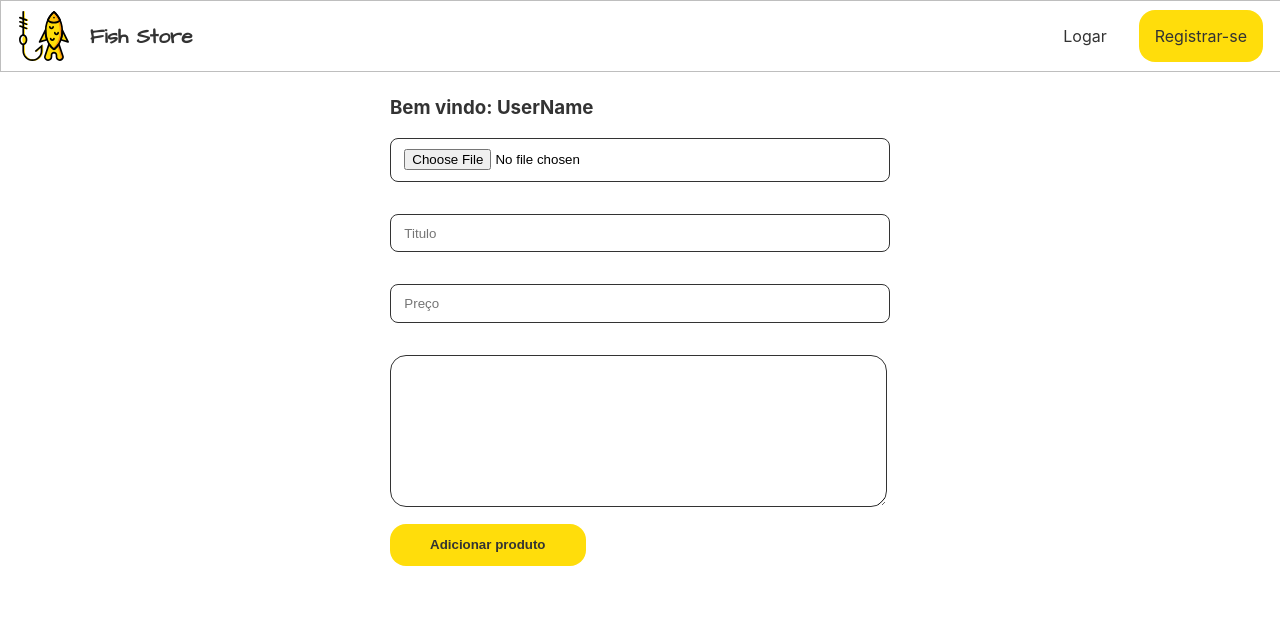
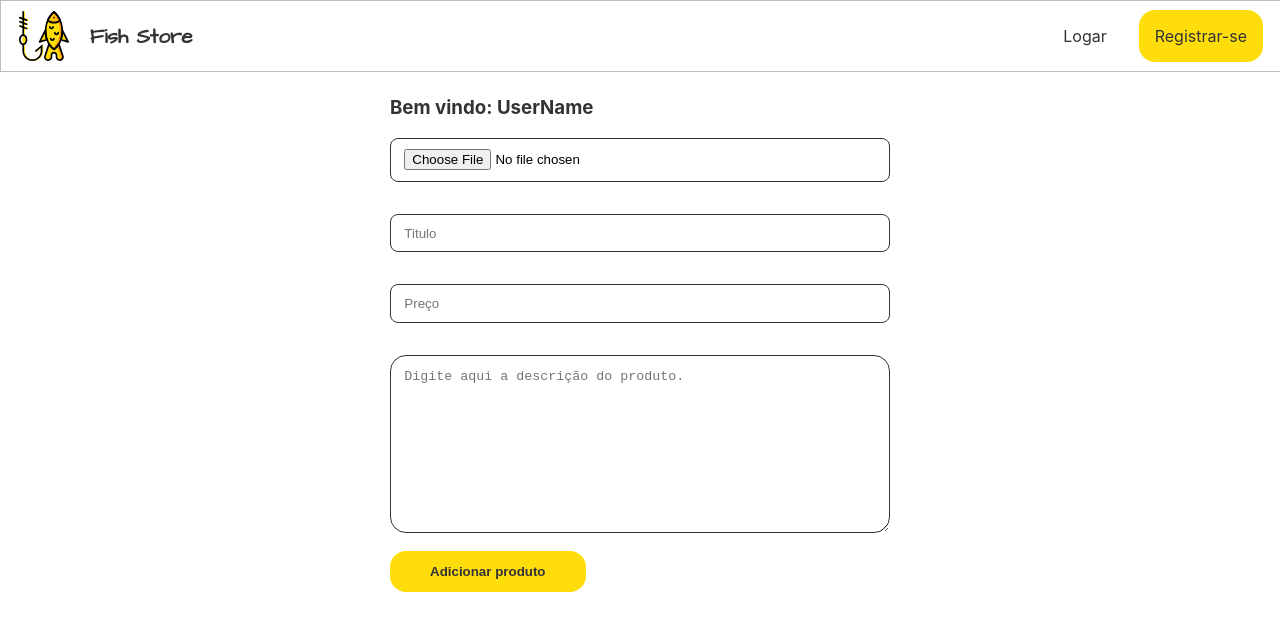
Before and after one commit to marlon307/teste-coinsure, a React (Create React App) app in the folder front-end/: page /user in a window 1280 px wide. Shown: the top 630 px of the page. Built offline with nearby package versions, Linux system fonts and the light colour scheme.

Commit message:
Add state pg user

```diff
--- a/front-end/src/styles/user.css
+++ b/front-end/src/styles/user.css
@@ -12,4 +12,5 @@
   border: 1px solid #333;
   border-radius: 16px;
   margin-bottom: 1em;
+  padding: 1em;
 }
--- a/front-end/src/user.js
+++ b/front-end/src/user.js
@@ -1,9 +1,24 @@
-import React from 'react';
+import React, { useState } from 'react';
 import Button from './components/ComponentsForm/Button';
 import Input from './components/ComponentsForm/Input';
 import './styles/user.css'
 
 function User() {
+  const [statecadProd, setStatecadProd] = useState({
+    file: '',
+    title: '',
+    price: '',
+    desc: ''
+  })
+
+  function handleChange({ target }) {
+    const { name, value } = target;
+    setStatecadProd({
+      ...statecadProd,
+      [name]: value
+    })
+  }
+
   return (
     <div className="style-user">
       <h3>Bem vindo: UserName</h3>
@@ -13,6 +28,7 @@ function User() {
         name="file"
         autoComplete="off"
         placeholder="Escola uma imagem"
+        execFunction={ handleChange }
       />
       <Input
         type="text"
@@ -20,6 +36,7 @@ function User() {
         name="title"
         autoComplete="off"
         placeholder="Titulo"
+        execFunction={ handleChange }
       />
       <Input
         type="price"
@@ -27,8 +44,15 @@ function User() {
         name="price"
         autoComplete="off"
         placeholder="Preço"
+        execFunction={ handleChange }
       />
-      <textarea className="desc" name="desc" id="desc" cols="60" rows="10"></textarea>
+      <textarea
+        className="desc"
+        name="desc"
+        id="desc"
+        cols="57" rows="10"
+        placeholder="Digite aqui a descrição do produto."
+      />
       <Button title="Adicionar produto" />
     </div>
   )
```
